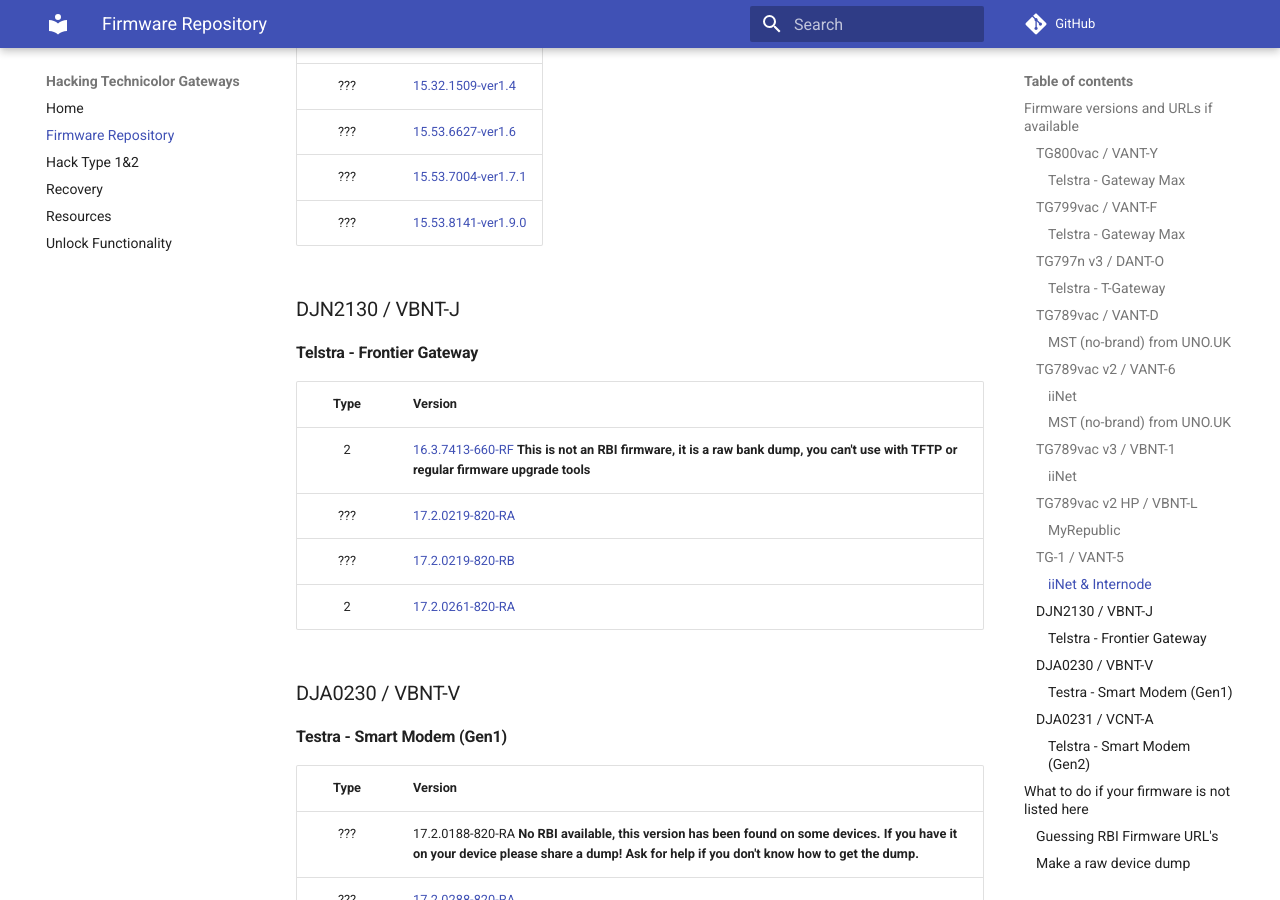
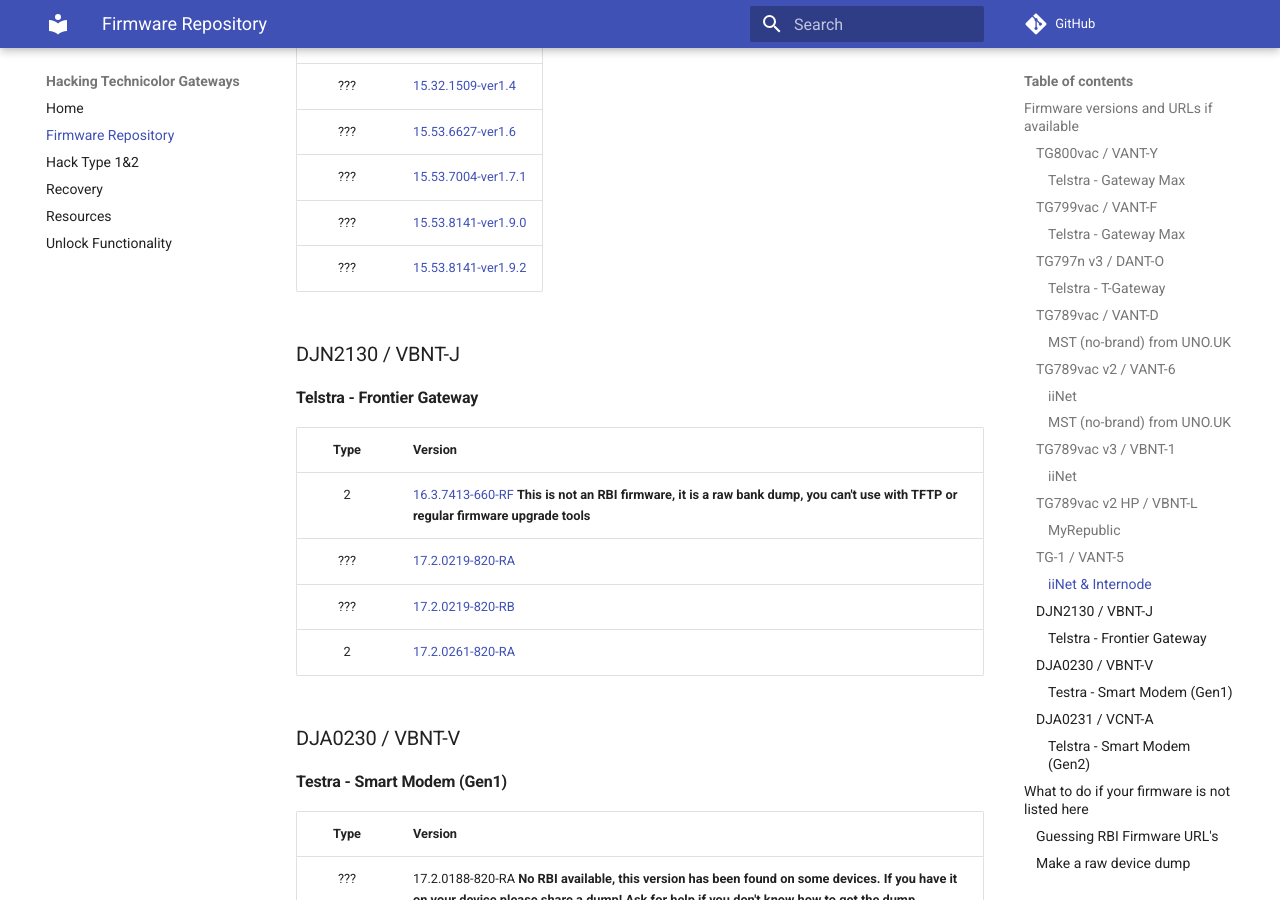
Before and after one commit to hack-technicolor/hack-technicolor, an MkDocs documentation site: the page built from docs/Firmware Repository.md, in a window 1280 px wide and 900 px high, scrolled down 3723 px. Built offline with MkDocs 1.6.1 and Material for MkDocs 9.7.7, drawn with Linux system fonts in a browser that asks for light colours; comment, search, counter and statistics services are not loaded.

Commit message:
Update Firmware Repository.md
Found newer firmware at the ftp site.

```diff
--- a/docs/Firmware Repository.md
+++ b/docs/Firmware Repository.md
@@ -115,6 +115,7 @@
 | ???    | [15.53.6627-ver1.6](ftp://ftp.iinet.net.au/pub/iinet/firmware/TG-1/VANT-5/vant-5_15.53.6627-ver1.6-CRF509-1729006.rbi) |
 | ???    | [15.53.7004-ver1.7.1](ftp://ftp.iinet.net.au/pub/iinet/firmware/TG-1/VANT-5/vant-5_15.53.7004-ver1.7.1-CRF557-1721003.rbi) |
 | ???    | [15.53.8141-ver1.9.0](ftp://ftp.iinet.net.au/pub/iinet/firmware/TG-1/VANT-5/vant-5_15.53.8141-ver1.9.0-CRF775-1721002.rbi) |
+| ???    | [15.53.8141-ver1.9.2](ftp://ftp.iinet.net.au/pub/iinet/firmware/TG-1/VANT-5/vant-5_15.53.8141-ver1.9.2-CRF908-1721006.rbi) |
 
 ### DJN2130 / VBNT-J
 
```
